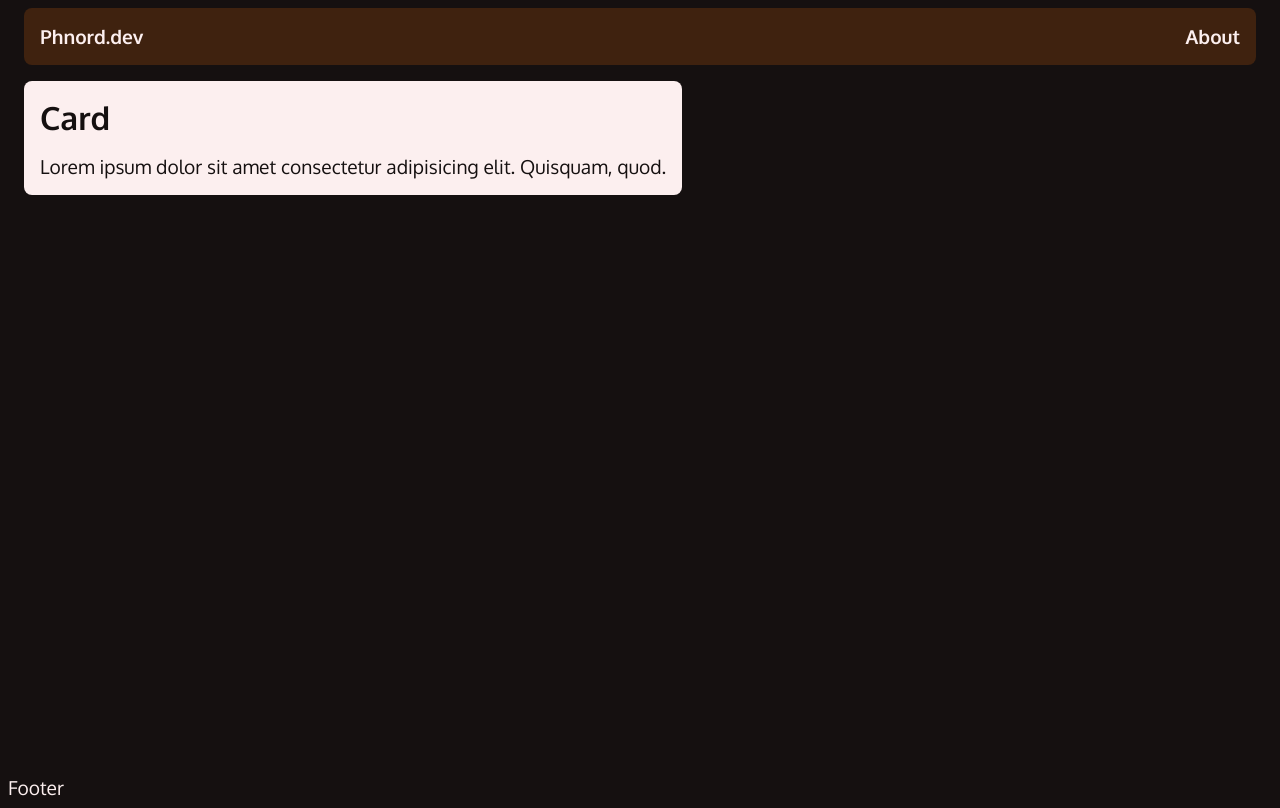
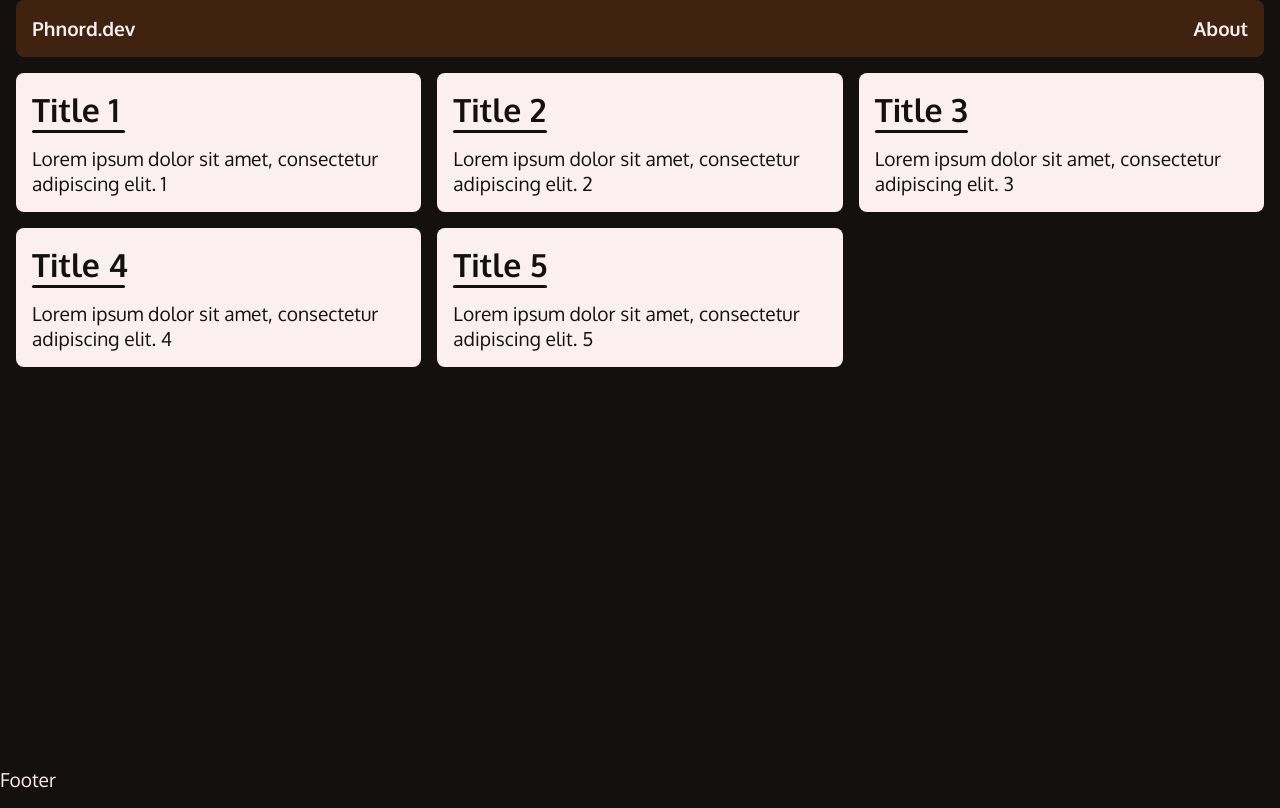
Before and after one commit to Dr0nhp/phnord.dev, a Vue app: page / in a window 1280 px wide. Built offline with nearby package versions, Linux system fonts and the light colour scheme.

Commit message:
Card Grid and Cards

```diff
--- /dev/null
+++ b/src/components/CardElement.vue
@@ -0,0 +1,15 @@
+<template>
+  <div class="card">
+    <h2 class="card__title">{{ title }}</h2>
+    <p class="card__description">{{ description }}</p>
+  </div>
+</template>
+
+<script>
+export default {
+  props: {
+    title: String,
+    description: String
+  }
+}
+</script>
--- /dev/null
+++ b/src/components/CardGrid.vue
@@ -0,0 +1,38 @@
+<template>
+  <div class="card-grid">
+    <TestCard
+        v-for="(card, index) in displayedCards"
+        :key="card.id || index"
+        :title="card.title"
+        :description="card.description"
+    />
+  </div>
+</template>
+
+<script>
+import TestCard from '../components/CardElement.vue'
+
+export default {
+  components: {TestCard},
+
+  props: {
+    count: {
+      type: Number,
+      default: null
+    },
+    cards: {
+      type: Array,
+      default: () => []
+    }
+  },
+
+  computed: {
+    displayedCards() {
+      if (this.count !== null) {
+        return this.cards.slice(0, this.count)
+      }
+      return this.cards
+    }
+  }
+}
+</script>
--- a/src/main.js
+++ b/src/main.js
@@ -1,5 +1,5 @@
 import './main.scss'
-import { createApp } from 'vue'
+import {createApp} from 'vue'
 import App from './App.vue'
 import router from './router'
 
--- a/src/main.scss
+++ b/src/main.scss
@@ -3,3 +3,4 @@
 @use 'scss/layout/header';
 @use 'scss/components/card';
 @use 'scss/abstract/font';
+@use 'scss/components/card-grid';
--- a/src/router/index.js
+++ b/src/router/index.js
@@ -1,4 +1,4 @@
-import { createRouter, createWebHistory } from 'vue-router'
+import {createRouter, createWebHistory} from 'vue-router'
 
 import HomePage from '../views/HomePage.vue'
 import AboutPage from '../views/AboutPage.vue'
--- a/src/scss/abstract/_font.scss
+++ b/src/scss/abstract/_font.scss
@@ -13,7 +13,7 @@ h2 {
   font-size: 2rem;
 }
 
-p,a,span {
+p, a, span {
   font-size: 1.2rem;
 }
 
--- a/src/scss/abstract/_mixins.scss
+++ b/src/scss/abstract/_mixins.scss
@@ -1 +1,4 @@
-@mixin flex-center { display: flex; align-items: center; }
+@mixin flex-center {
+  display: flex;
+  align-items: center;
+}
--- a/src/scss/abstract/_variables.scss
+++ b/src/scss/abstract/_variables.scss
@@ -1,13 +1,10 @@
-
 $mocha-mousse: #A47864;
 $steel-blue: #3581b8ff;
 $shamrock-green: #399e5aff;
 $amaranth-purple: #aa1155ff;
 $bistre: #3f220fff;
-
 $smoky-black: #151010;
 $lavender-blush: #fcefefff;
-
 $header-background: $bistre;
 $body-background-color: $smoky-black;
 $font-color: $lavender-blush;
--- a/src/scss/base/_base.scss
+++ b/src/scss/base/_base.scss
@@ -3,10 +3,13 @@
 html {
   font-size: 100%;
   font-family: 'Oxygen', sans-serif;
+  overflow: hidden;
 }
 
 body {
   background-color: $body-background-color;
+  max-width: 1400px;
+  margin: auto;
 }
 
 .page-content-wrapper {
--- /dev/null
+++ b/src/scss/components/_card-grid.scss
@@ -0,0 +1,5 @@
+.card-grid {
+  display: grid;
+  grid-template-columns: repeat(auto-fit, minmax(330px, 1fr));
+  gap: 1rem;
+}
--- a/src/scss/components/_card.scss
+++ b/src/scss/components/_card.scss
@@ -8,8 +8,24 @@
   background-color: $lavender-blush;
   border-radius: 0.5rem;
   padding: 1rem;
+  margin: auto;
 
   h2, p {
     color: $smoky-black;
   }
 }
+
+.card__title {
+  position: relative;
+
+  &::after {
+    content: "";
+    position: absolute;
+    bottom: -3px;
+    left: 0;
+    width: 25%;
+    height: 3px;
+    background-color: $smoky-black;
+    border-radius: 2px;
+  }
+}
--- a/src/views/HomePage.vue
+++ b/src/views/HomePage.vue
@@ -1,10 +1,21 @@
 <template>
   <div id="homepage">
-
-    <div class="card">
-      <h2>Card</h2>
-      <p>Lorem ipsum dolor sit amet consectetur adipisicing elit. Quisquam, quod.</p>
-    </div>
-
+    <CardGrid
+        :cards="[
+        { title: 'Title 1', description: 'Lorem ipsum dolor sit amet, consectetur adipiscing elit. 1' },
+        { title: 'Title 2', description: 'Lorem ipsum dolor sit amet, consectetur adipiscing elit. 2' },
+        { title: 'Title 3', description: 'Lorem ipsum dolor sit amet, consectetur adipiscing elit. 3' },
+        { title: 'Title 4', description: 'Lorem ipsum dolor sit amet, consectetur adipiscing elit. 4' },
+        { title: 'Title 5', description: 'Lorem ipsum dolor sit amet, consectetur adipiscing elit. 5' }
+      ]"
+    />
   </div>
 </template>
+
+<script>
+import CardGrid from '../components/CardGrid.vue'
+
+export default {
+  components: {CardGrid}
+}
+</script>
```
